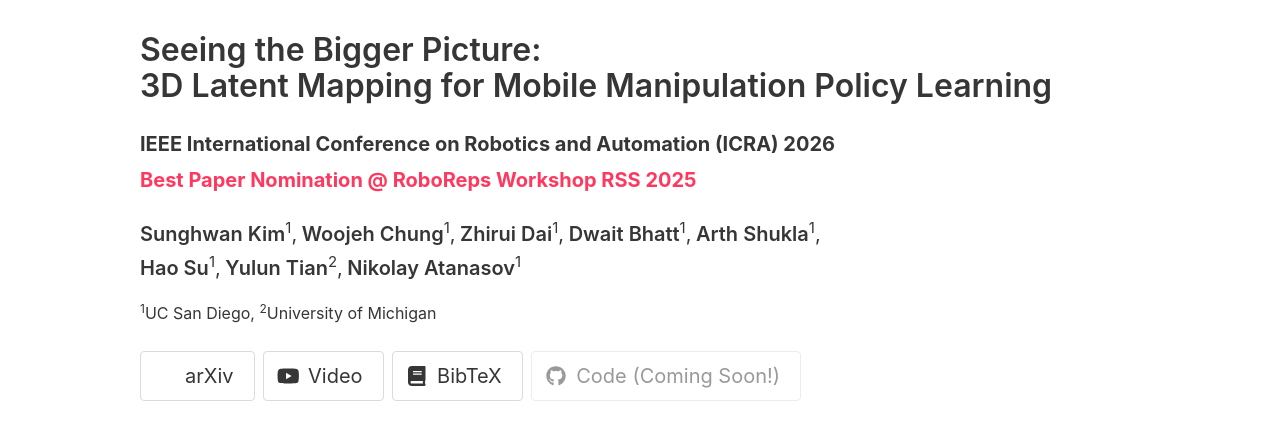
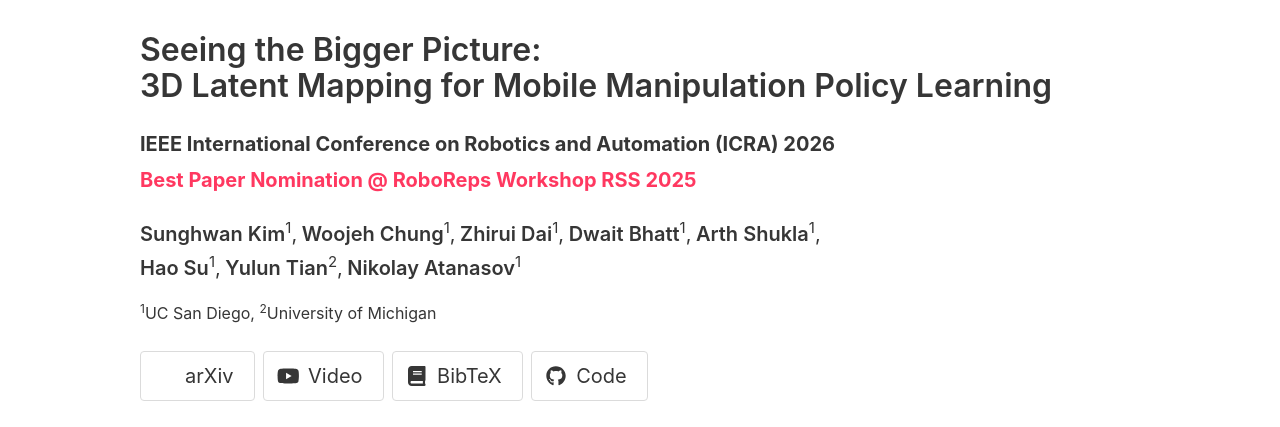
Before and after one commit to ExistentialRobotics/sbp_page, a plain HTML site: page index.html in a window 1280 px wide. Shown: the top 427 px of the page. Drawn offline with nearby package versions, Linux system fonts and the light colour scheme; grey boxes are pictures that could not be loaded; some icons are missing.

Commit message:
add SBP code

```diff
--- a/index.html
+++ b/index.html
@@ -77,11 +77,11 @@
                             </span>
                             <span>BibTeX</span>
                         </a>
-                        <a class="button is-size-5 mr-1 mt-2" disabled>
+                        <a href="https://github.com/ExistentialRobotics/SBP" class="button is-size-5 mr-1 mt-2">
                             <span class="icon">
                                 <i class="fab fa-github"></i>
                             </span>
-                            <span>Code (Coming Soon!)</span>
+                            <span>Code</span>
                         </a>
                     </div>
                 </div>
```
